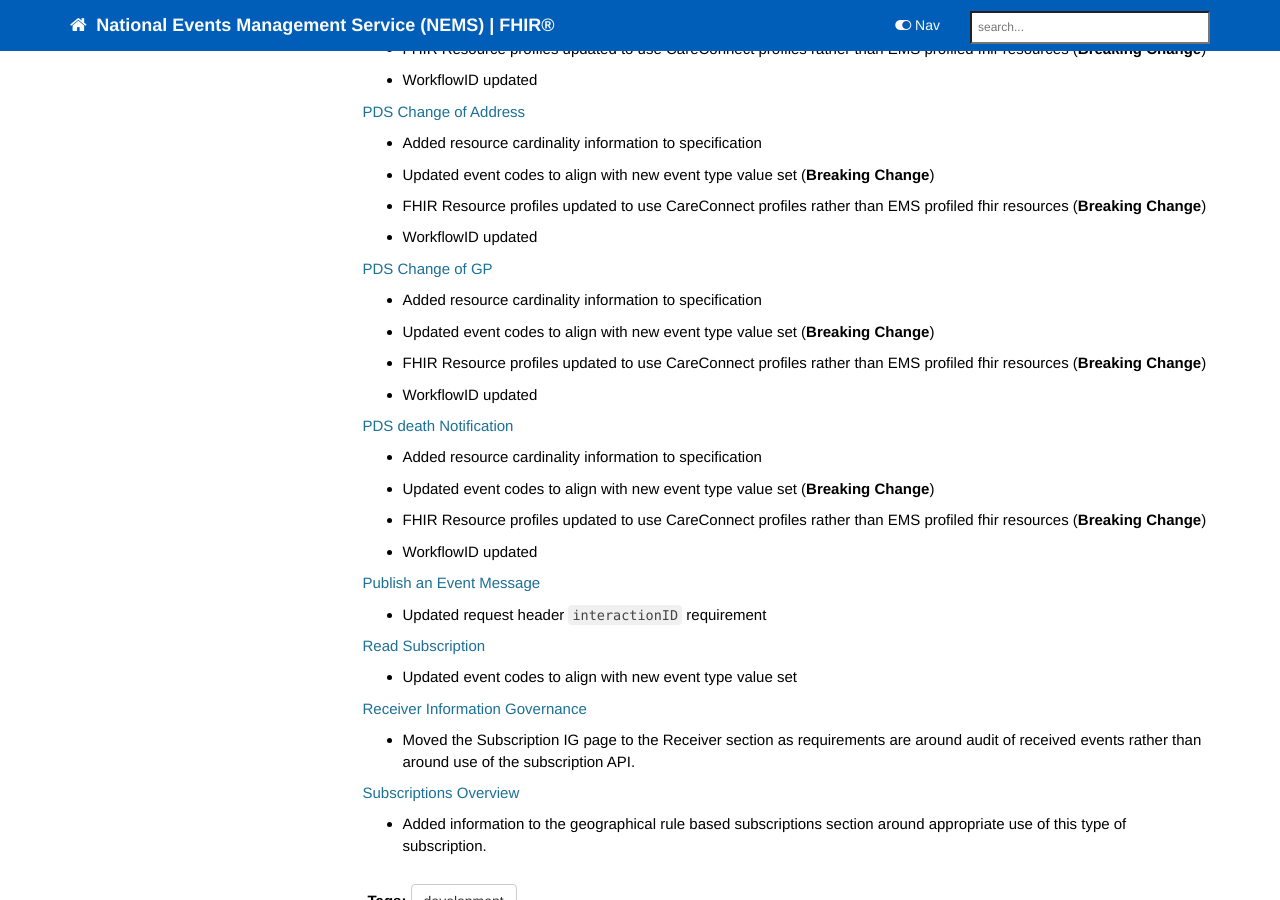
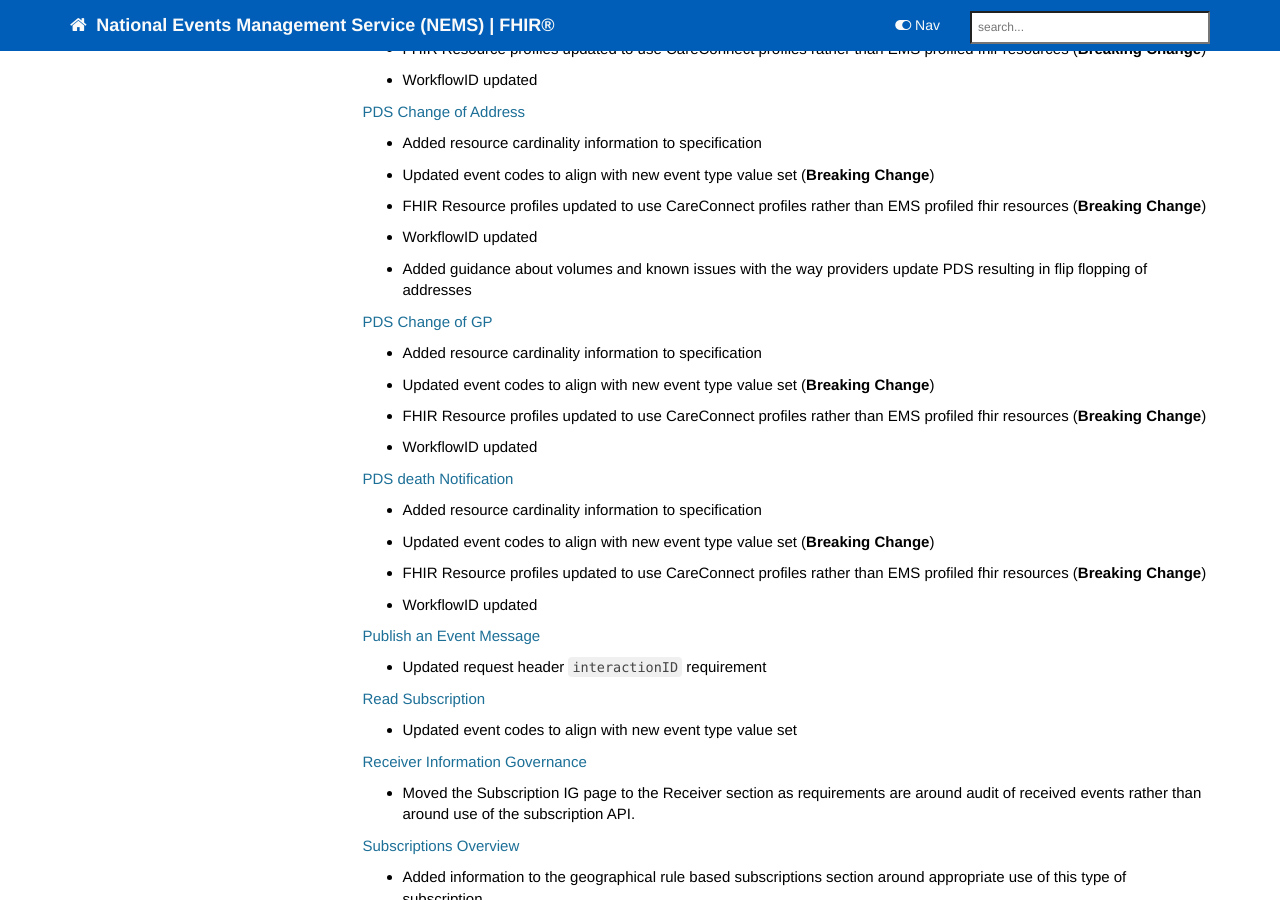
Before and after one commit to nhsconnect/Events-Management, a Jekyll site: the page built from pages/overview/overview_release_notes.md, in a window 1280 px wide and 900 px high, scrolled down 1336 px. Built offline with Jekyll 4.4.1, drawn with Linux system fonts in a browser that asks for light colours; nearby versions of some CDN libraries; comment, search, counter and statistics services are not loaded.

Commit message:
Added wording about the flip flopping address situation on PDS which causes increased volumes of change of address events

```diff
--- a/pages/overview/overview_release_notes.md
+++ b/pages/overview/overview_release_notes.md
@@ -59,6 +59,7 @@ summary: Summary release notes of the versions released in National Events Manag
 - Updated event codes to align with new event type value set (**Breaking Change**)
 - FHIR Resource profiles updated to use CareConnect profiles rather than EMS profiled fhir resources (**Breaking Change**)
 - WorkflowID updated
+- Added guidance about volumes and known issues with the way providers update PDS resulting in flip flopping of addresses
 
 [PDS Change of GP](pds_change_of_gp.html)
 - Added resource cardinality information to specification
```
Also changed, not shown: pages/messages/messages/pds_change_of_address.md (+2 -0 lines).
